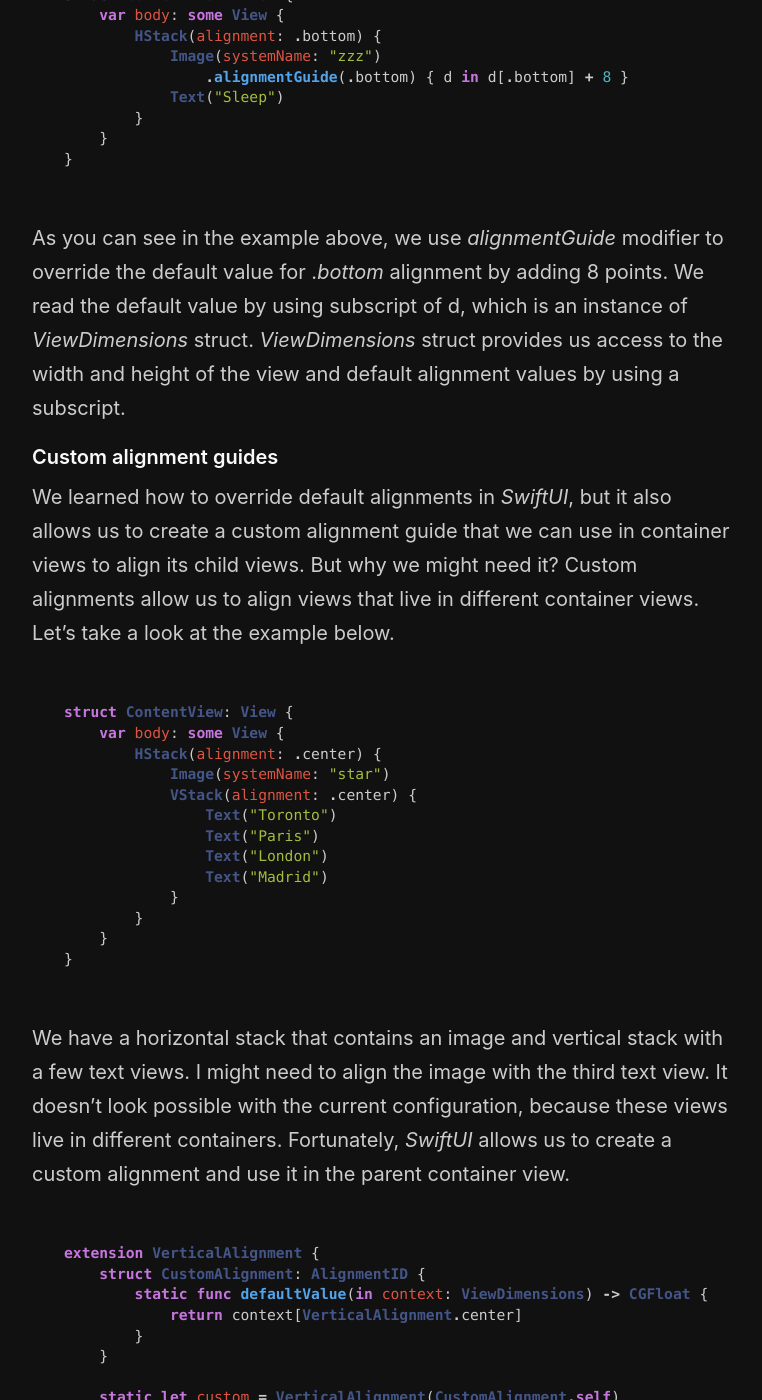
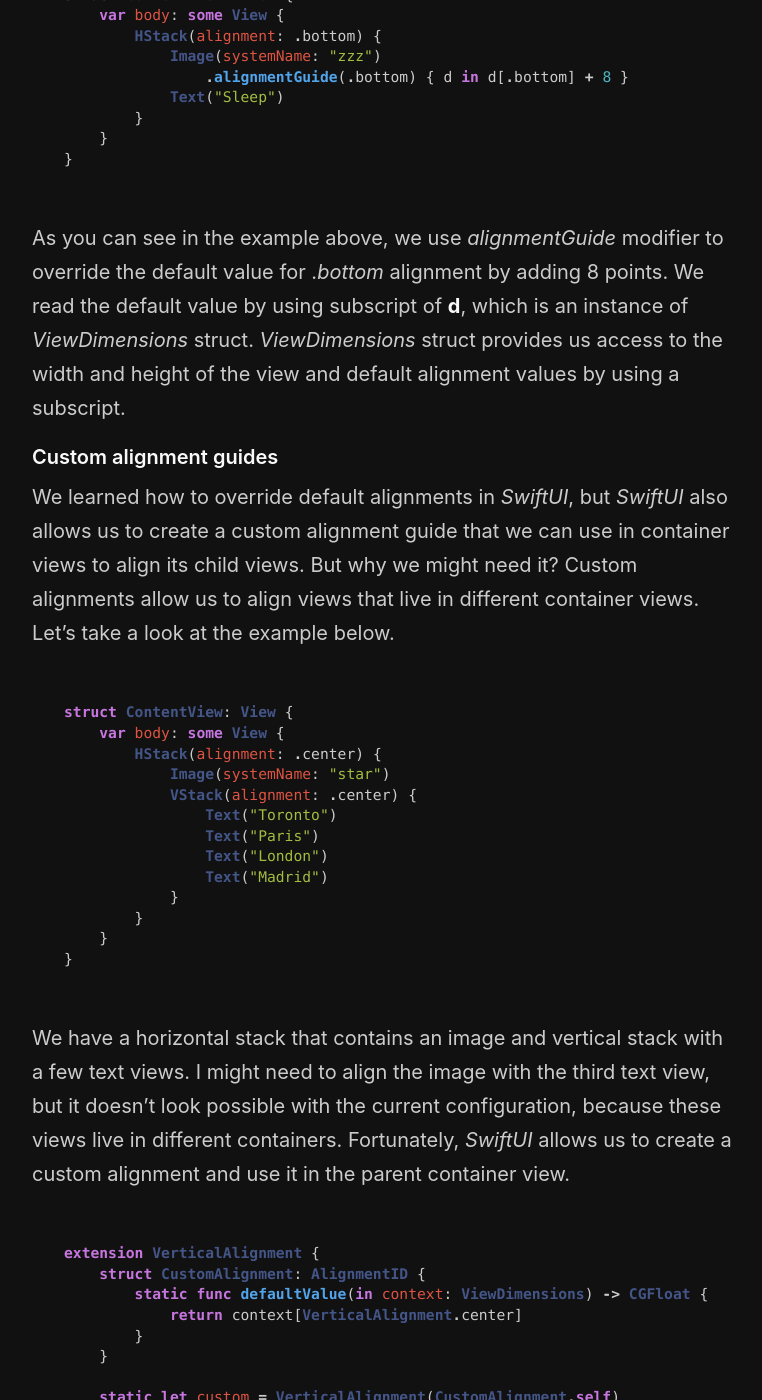
Before and after one commit to mecid/mecid.github.io, a Jekyll site: the page built from _posts/2020-03-11-alignment-guides-in-swiftui.md, in a window 1280 px wide and 1400 px high, scrolled down 1498 px. Shown: the whole window, without its empty margins (258-1020 px from the left). Built offline with Jekyll 4.4.1, drawn with Linux system fonts in a browser that asks for light colours.

Commit message:
Update 2020-03-11-alignment-guides-in-swiftui.md

````diff
--- a/_posts/2020-03-11-alignment-guides-in-swiftui.md
+++ b/_posts/2020-03-11-alignment-guides-in-swiftui.md
@@ -38,10 +38,10 @@ struct ContentView: View {
 }
 ```
 
-As you can see in the example above, we use *alignmentGuide* modifier to override the default value for .*bottom* alignment by adding 8 points. We read the default value by using subscript of d, which is an instance of *ViewDimensions* struct. *ViewDimensions* struct provides us access to the width and height of the view and default alignment values by using a subscript.
+As you can see in the example above, we use *alignmentGuide* modifier to override the default value for .*bottom* alignment by adding 8 points. We read the default value by using subscript of **d**, which is an instance of *ViewDimensions* struct. *ViewDimensions* struct provides us access to the width and height of the view and default alignment values by using a subscript.
 
 #### Custom alignment guides
-We learned how to override default alignments in *SwiftUI*, but it also allows us to create a custom alignment guide that we can use in container views to align its child views. But why we might need it? Custom alignments allow us to align views that live in different container views. Let's take a look at the example below.
+We learned how to override default alignments in *SwiftUI*, but *SwiftUI* also allows us to create a custom alignment guide that we can use in container views to align its child views. But why we might need it? Custom alignments allow us to align views that live in different container views. Let's take a look at the example below.
 
 ```swift
 struct ContentView: View {
@@ -59,7 +59,7 @@ struct ContentView: View {
 }
 ```
 
-We have a horizontal stack that contains an image and vertical stack with a few text views. I might need to align the image with the third text view. It doesn't look possible with the current configuration, because these views live in different containers. Fortunately, *SwiftUI* allows us to create a custom alignment and use it in the parent container view.
+We have a horizontal stack that contains an image and vertical stack with a few text views. I might need to align the image with the third text view, but it doesn't look possible with the current configuration, because these views live in different containers. Fortunately, *SwiftUI* allows us to create a custom alignment and use it in the parent container view.
 
 ```swift
 extension VerticalAlignment {
````
